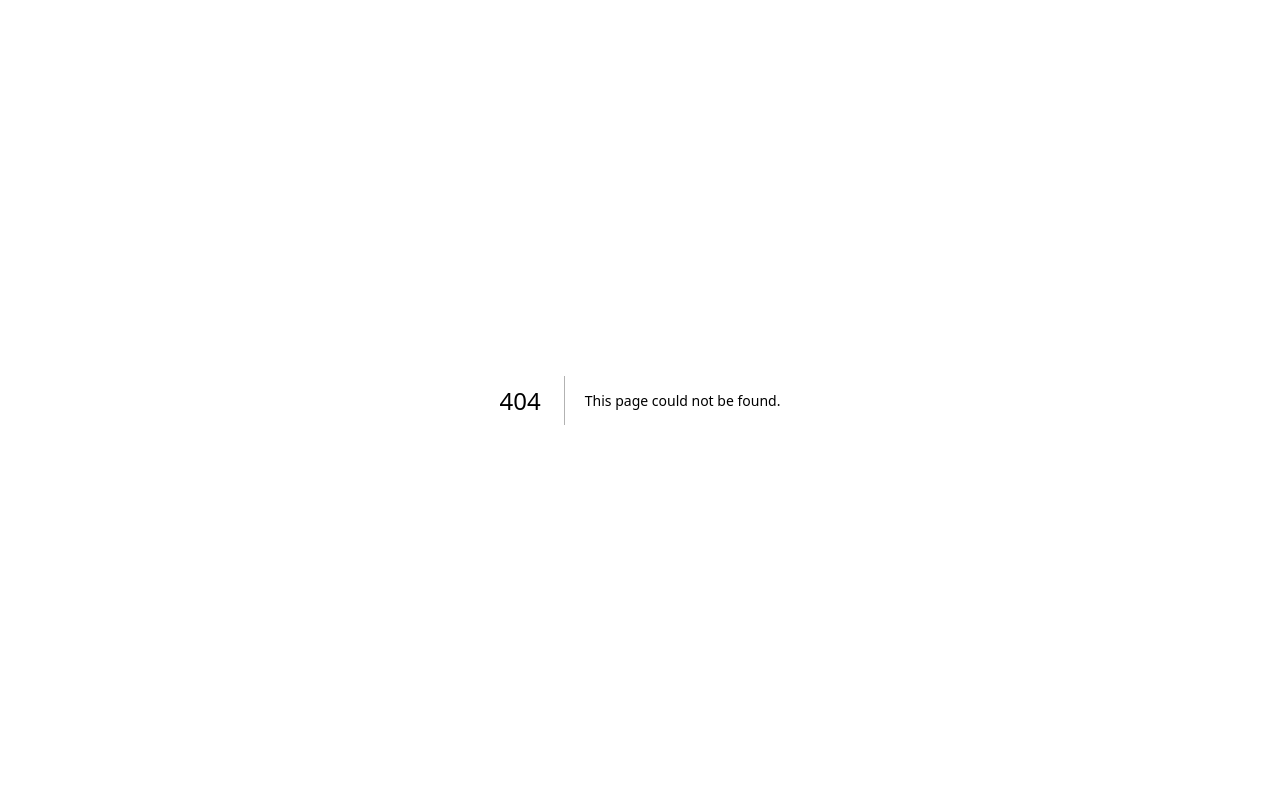
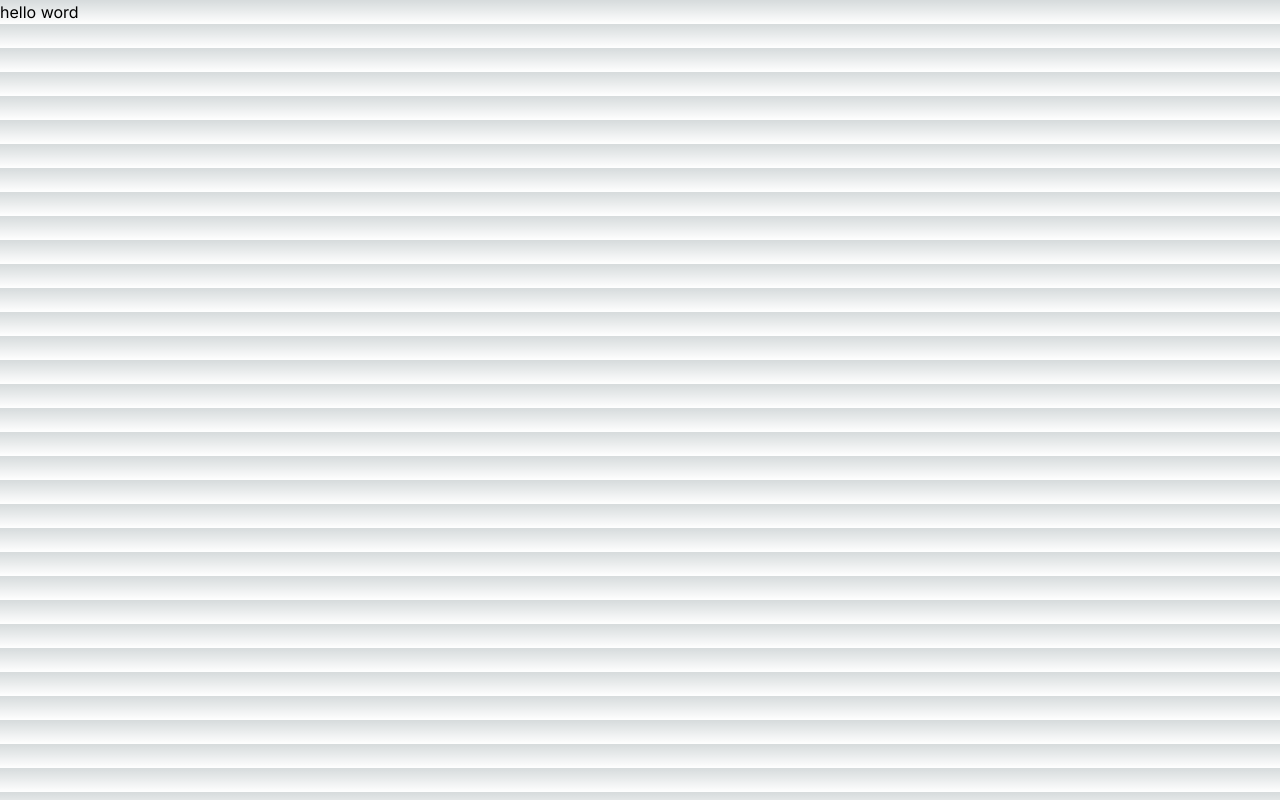
Before and after one commit to lucasdeabril/academia_tech, a Next.js app: page /perfil in a window 1280 px wide. Before the commit this address had no page. Built offline with nearby package versions, Linux system fonts and the light colour scheme.

Commit message:
pasta adicionada

```diff
--- /dev/null
+++ b/app/perfil/page.js
@@ -0,0 +1,7 @@
+import Image from 'next/image'
+
+export default function Home() {
+  return (
+    <div><h1>hello word</h1></div>
+  )
+}
--- a/tsconfig.json
+++ b/tsconfig.json
@@ -22,6 +22,6 @@
       "@/*": ["./*"]
     }
   },
-  "include": ["next-env.d.ts", "**/*.ts", "**/*.tsx", ".next/types/**/*.ts"],
+  "include": ["next-env.d.ts", "**/*.ts", "**/*.tsx", ".next/types/**/*.ts", "app/perfil/page.js"],
   "exclude": ["node_modules"]
 }
```
